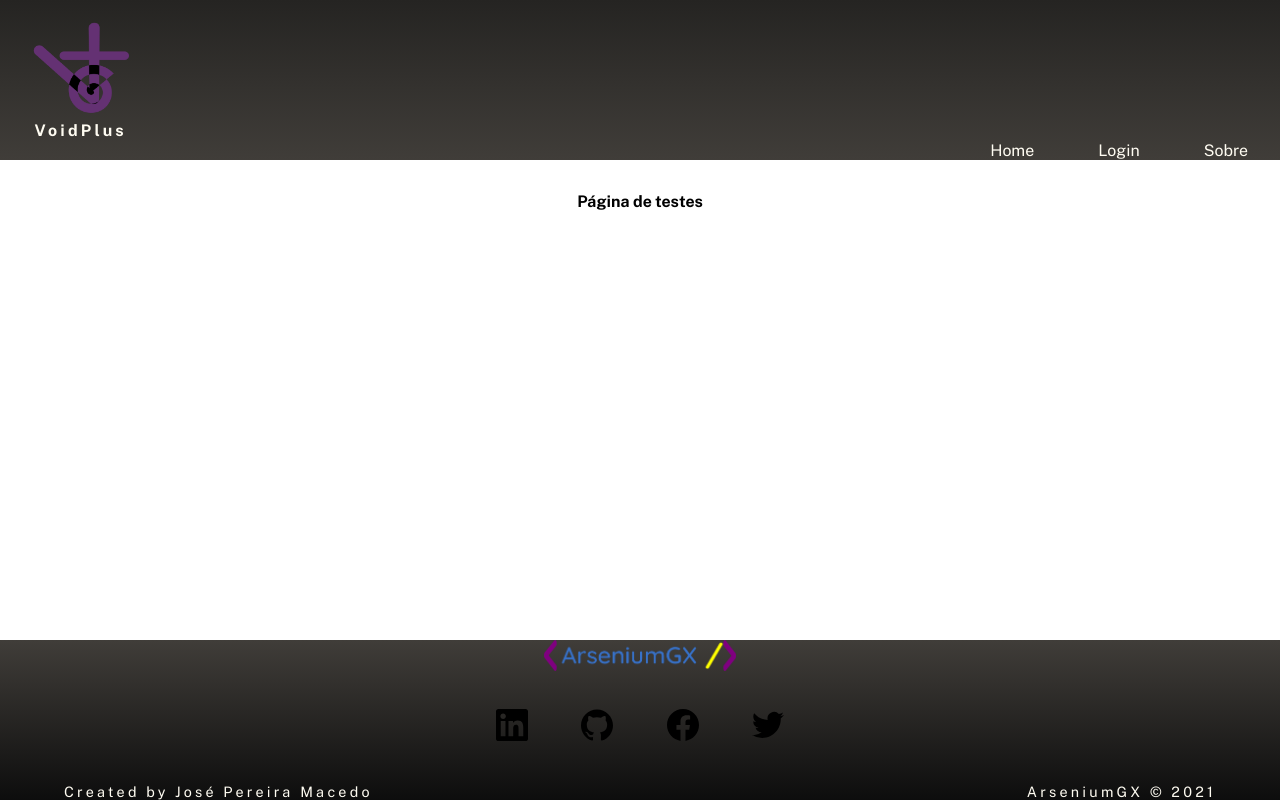
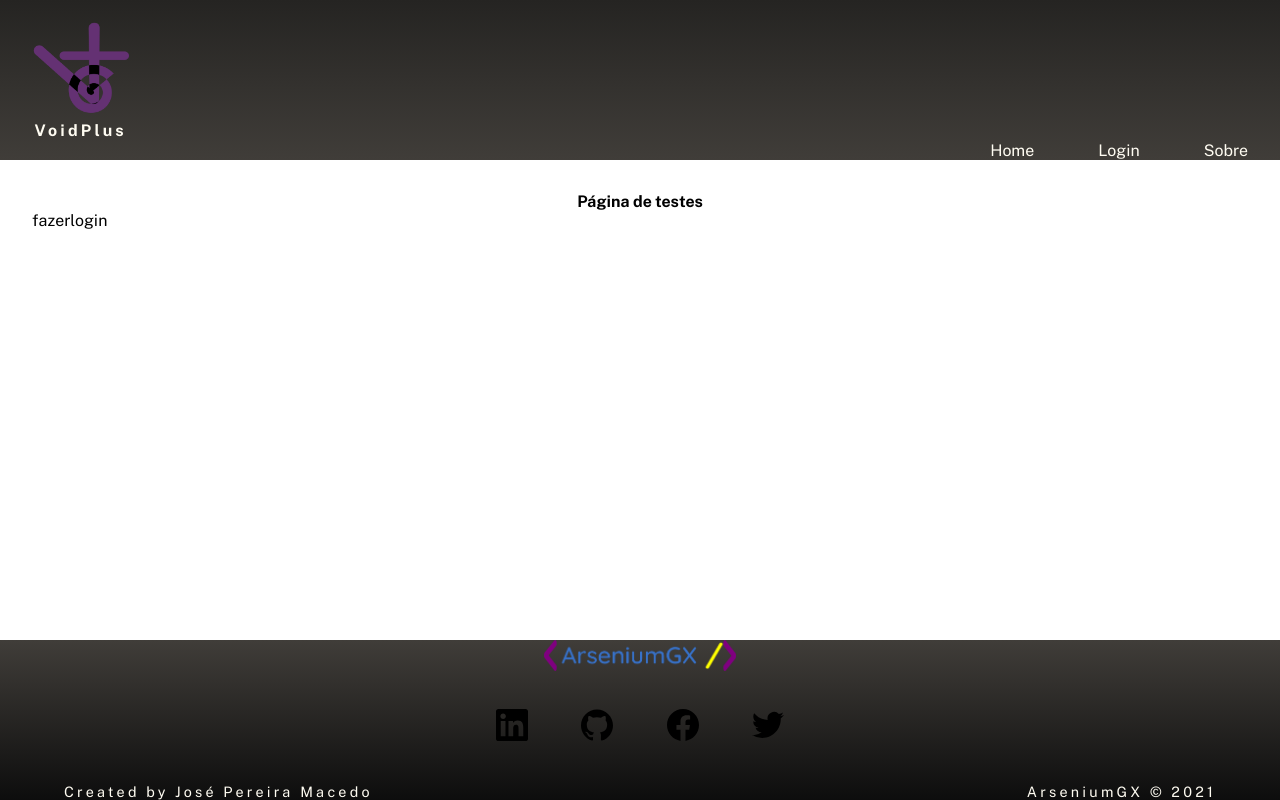
Before and after one commit to ArseniumGX/voidplus-ui, a React (Create React App) app: page /test in a window 1280 px wide. Built offline with nearby package versions, Linux system fonts and the light colour scheme.

Commit message:
Easteregg

```diff
--- a/src/pages/Proto/Proto.jsx
+++ b/src/pages/Proto/Proto.jsx
@@ -1,9 +1,20 @@
 import style from './Proto.module.scss'
+import { GiExitDoor } from 'react-icons/gi'
+import { useState } from 'react'
 
 function Proto() {
+   const token = localStorage.getItem('token')
+   const [state, setState] = useState(false)
+
+   const handleLogin = () => {
+      localStorage.removeItem('token')
+      setState(!state)
+   }
+
    return (
       <section className={style.proto}>
          <h2>Página de testes</h2>
+         {!!token ? <GiExitDoor onClick={handleLogin} /> : 'fazerlogin'}
       </section>
    )
 }
```
